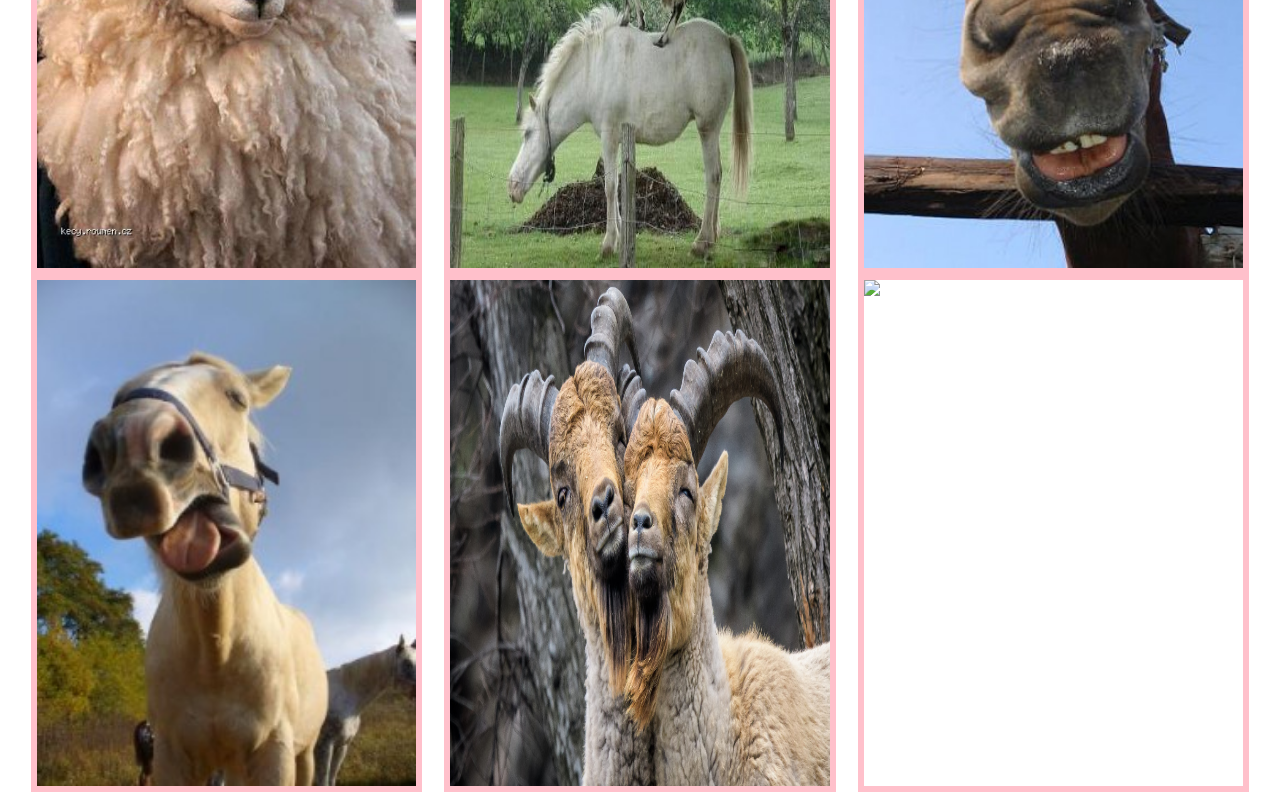
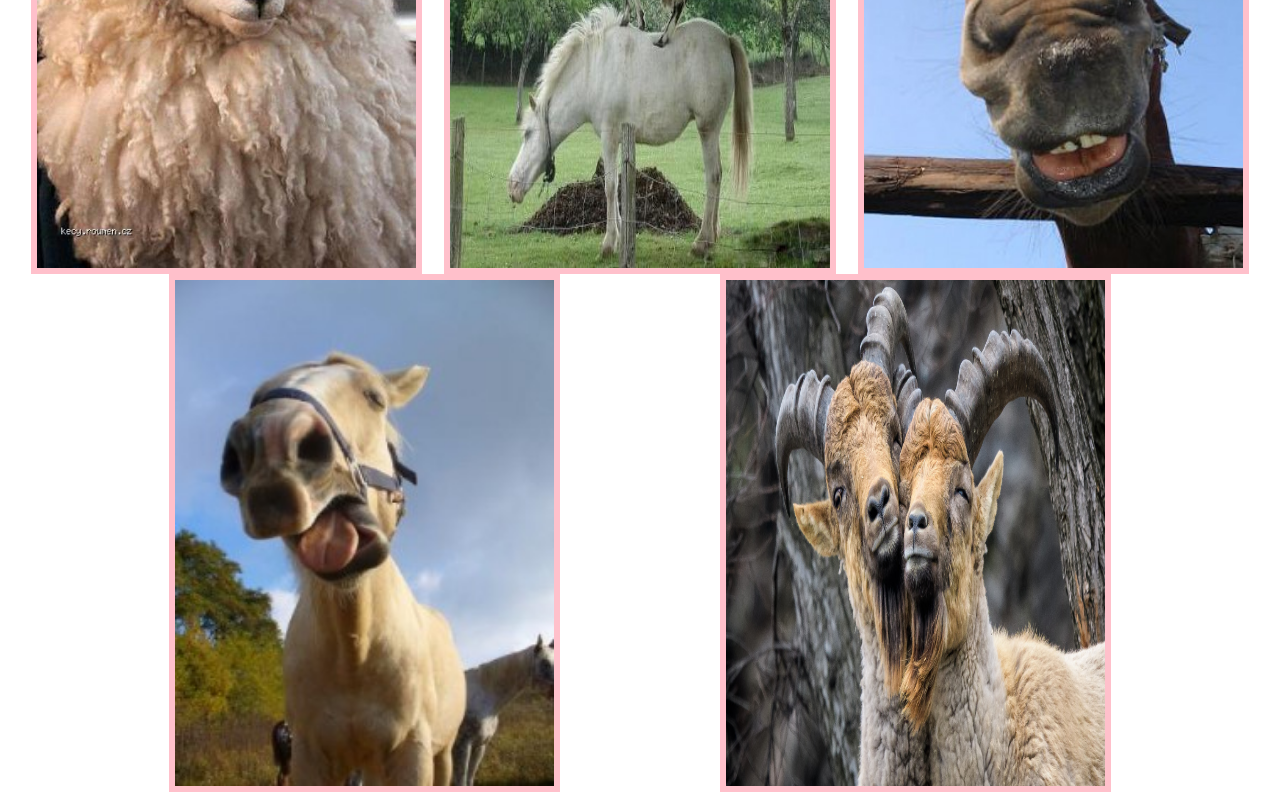
Before and after one commit to ViviYen1/zvirata, a plain HTML site: page kopytnici/kopitnici.html in a window 1280 px wide. Shown: the part 935-1735 px from the top of the page. Drawn offline with Linux system fonts and the light colour scheme.

Commit message:
Update kopitnici.html

```diff
--- a/kopytnici/kopitnici.html
+++ b/kopytnici/kopitnici.html
@@ -25,7 +25,7 @@
         <img src="6256493.jpg">
         <img src="legrační.jpg">
         <img src="D50_2547_export.jpg">
-        <img src="cow-2896329_192-pixabay0.jpg">
+
     </div>
 </body>
 
```
